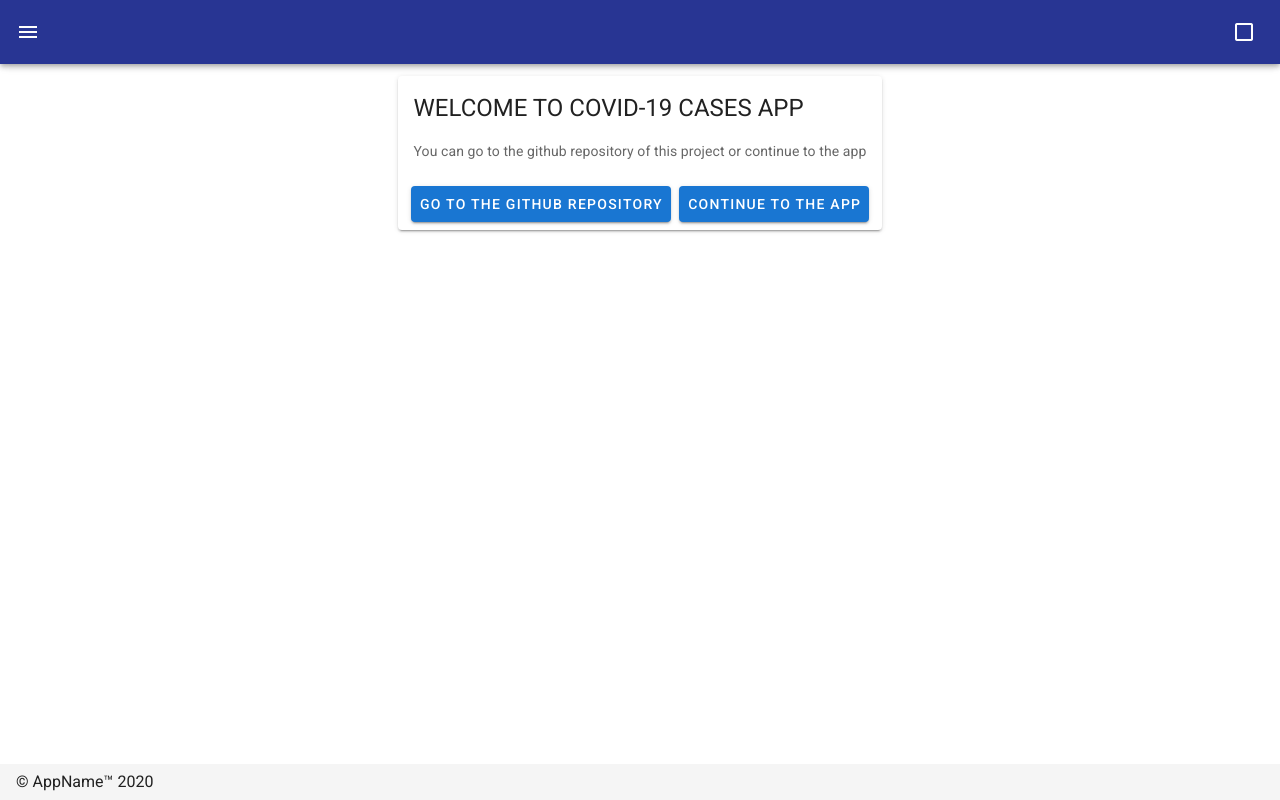
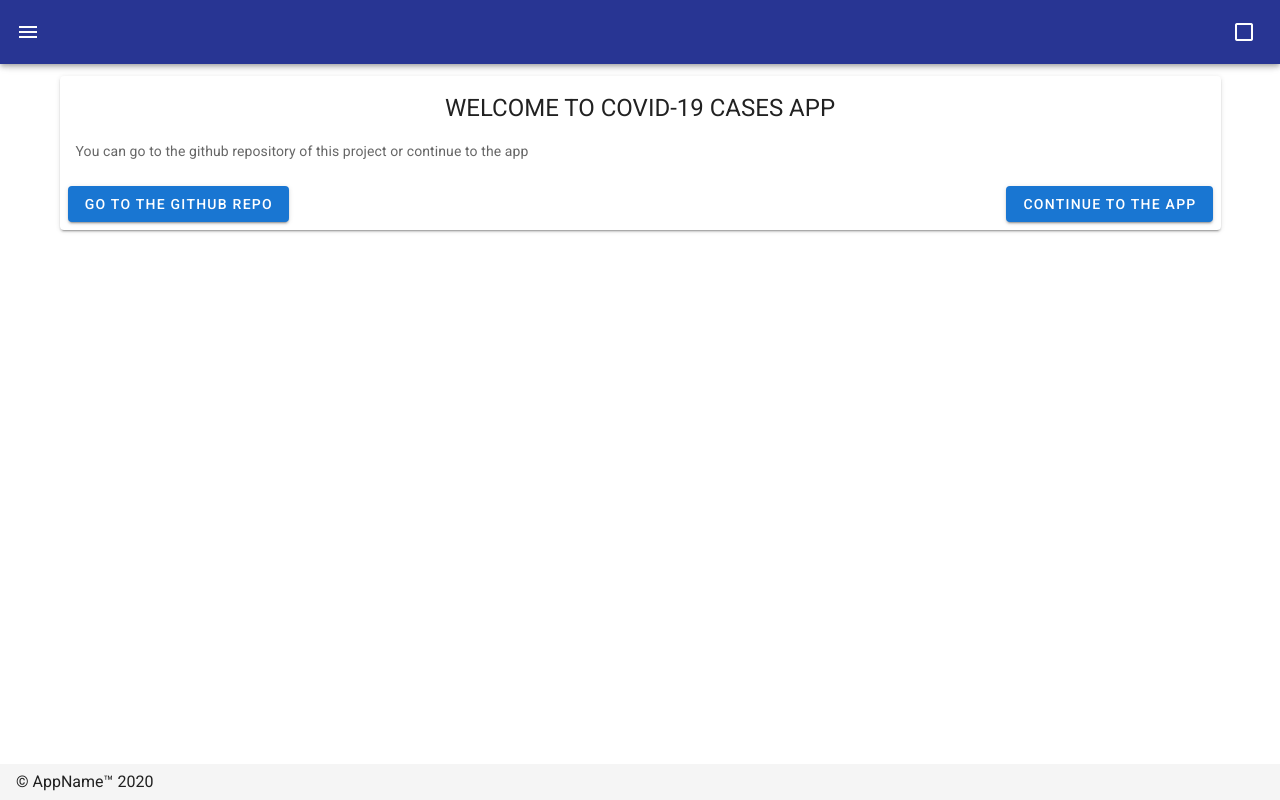
Before and after one commit to talhabw/covid-19, a Nuxt app: page / in a window 1280 px wide. Built offline with nearby package versions, Linux system fonts and the light colour scheme.

Commit message:
design improvements

```diff
--- a/pages/index.vue
+++ b/pages/index.vue
@@ -1,32 +1,42 @@
 <template>
   <v-container>
-    <v-layout column justify-center align-center>
-      <v-flex xs12 sm8 md6>
+    <v-row justify="center" align="center">
+      <v-col cols="12">
         <v-card>
           <v-card-title class="headline">
+            <v-spacer />
             WELCOME TO COVID-19 CASES APP
+            <v-spacer />
           </v-card-title>
           <v-card-text>
             You can go to the github repository of this project or continue to
             the app
           </v-card-text>
           <v-card-actions>
-            <v-spacer />
+            <v-row justify="space-between">
+              <v-col cols="12" sm="6">
                 <v-btn
                   color="primary"
                   target="_blank"
                   href="https://github.com/TalhaK15/covid-19"
                 >
-              Go to the Github Repository
+                  Go to the Github Repo
                 </v-btn>
+              </v-col>
+              <v-col
+                cols="12"
+                sm="6"
+                :class="{ 'text-right': $vuetify.breakpoint.smAndUp }"
+              >
                 <v-btn color="primary" nuxt to="/covid">
                   Continue to the App
                 </v-btn>
-            <v-spacer />
+              </v-col>
+            </v-row>
           </v-card-actions>
         </v-card>
-      </v-flex>
-    </v-layout>
+      </v-col>
+    </v-row>
   </v-container>
 </template>
 
```
Lines whose indentation alone changed are shown as unchanged.
